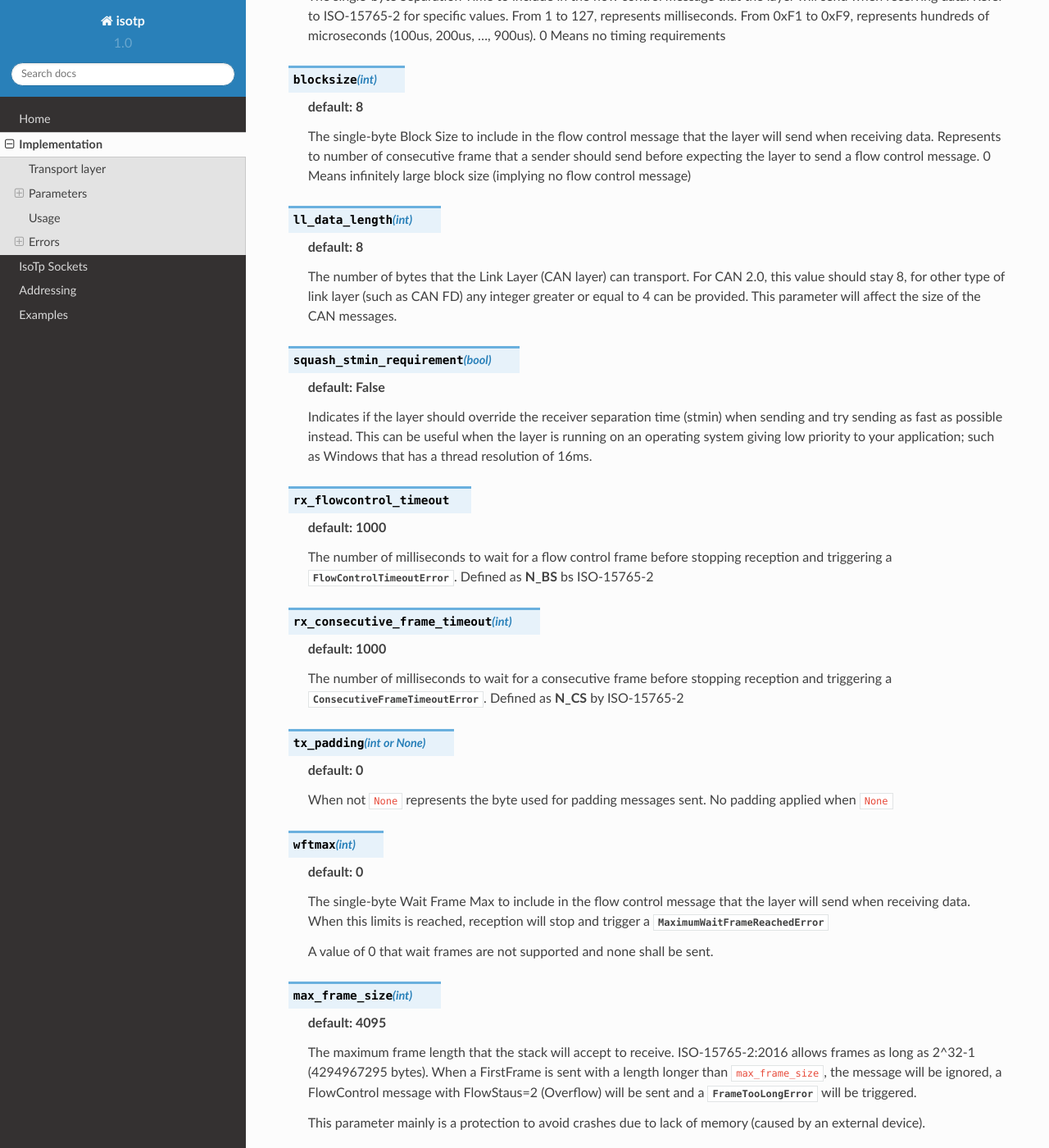
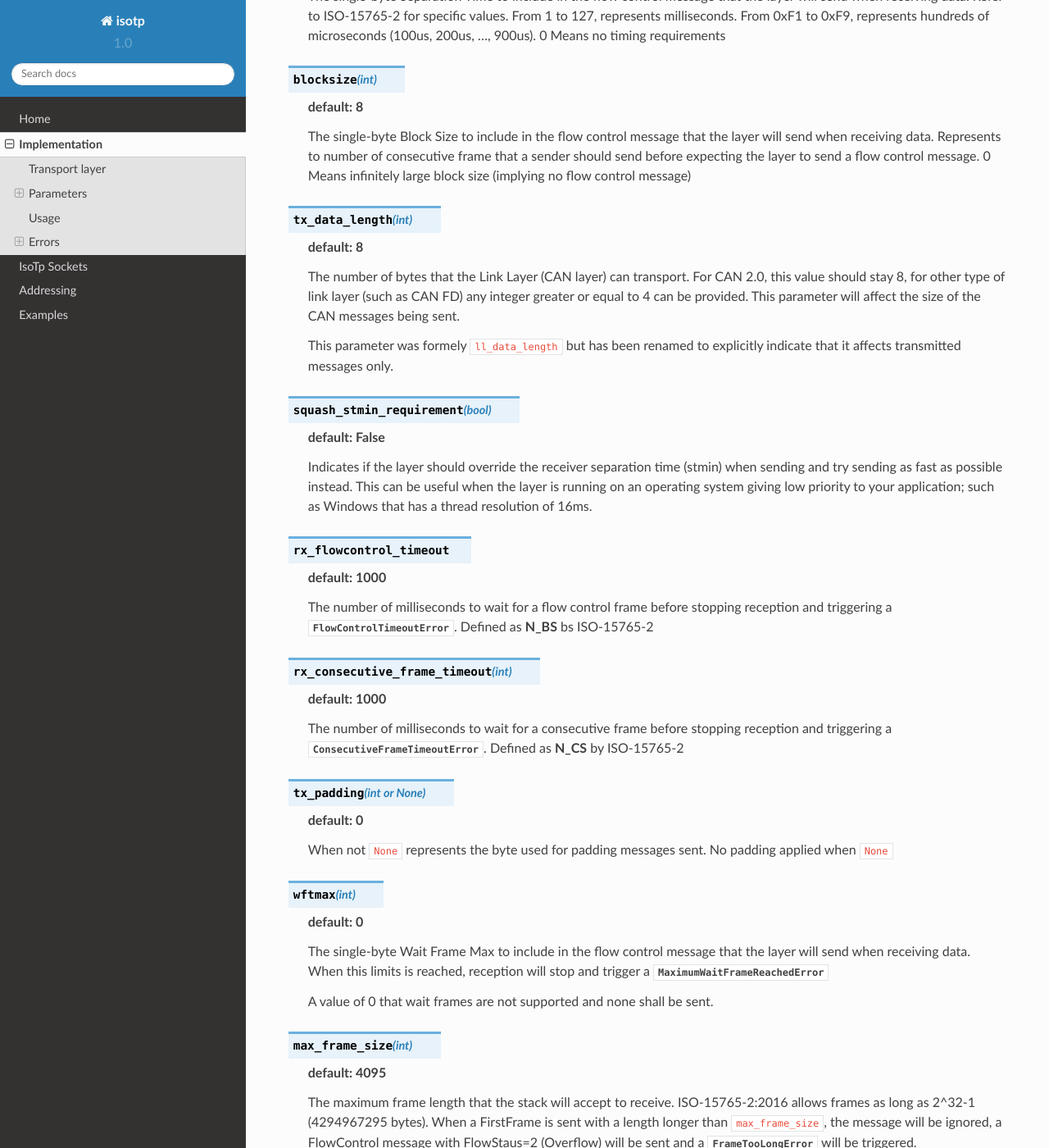
Before and after one commit to pylessard/python-can-isotp, a Sphinx documentation site: the page built from doc/source/isotp/implementation.rst, in a window 1280 px wide and 1400 px high, scrolled down 1149 px. Shown: the whole window at 82% size. Built offline with Sphinx 7.4.7 and the Read the Docs theme 2.0.0, drawn with Linux system fonts in a browser that asks for light colours; some of the changed text lies outside the part shown.

Commit message:
Renamed parameters

```diff
--- a/doc/source/isotp/implementation.rst
+++ b/doc/source/isotp/implementation.rst
@@ -47,15 +47,17 @@ The transport layer ``params`` parameter must be a dictionary with the following
    The single-byte Block Size to include in the flow control message that the layer will send when receiving data.
    Represents to number of consecutive frame that a sender should send before expecting the layer to send a flow control message. 0 Means infinitely large block size (implying no flow control message)
 
-.. _param_ll_data_length:
+.. _param_tx_data_length:
 
-.. attribute:: ll_data_length
+.. attribute:: tx_data_length
    :annotation: (int)
 
    **default: 8**
 
    The number of bytes that the Link Layer (CAN layer) can transport. For CAN 2.0, this value should stay 8, for other type of link layer (such as CAN FD) any integer greater or equal to 4 can be provided.
-   This parameter will affect the size of the CAN messages.
+   This parameter will affect the size of the CAN messages being sent.
+
+   This parameter was formely ``ll_data_length`` but has been renamed to explicitly indicate that it affects transmitted messages only.
 
 .. _param_squash_stmin_requirement:
 
@@ -118,6 +120,16 @@ The transport layer ``params`` parameter must be a dictionary with the following
 
    This parameter mainly is a protection to avoid crashes due to lack of memory (caused by an external device).
 
+.. _param_can_fd:
+
+.. attribute:: can_fd
+   :annotation: (bool)
+
+   **default: False**
+
+   Indicates that the stack is sending CAN FD frame. CAN message outputted by the transport layer will have the ``is_fd`` property set. This parameter does not need to be set in order to have a ``tx_data_length`` greater than 8; it only simplify the integration with ``python-can``.
+
+
 -----
 
 Usage
```
Also changed, not shown: 1 other file.
